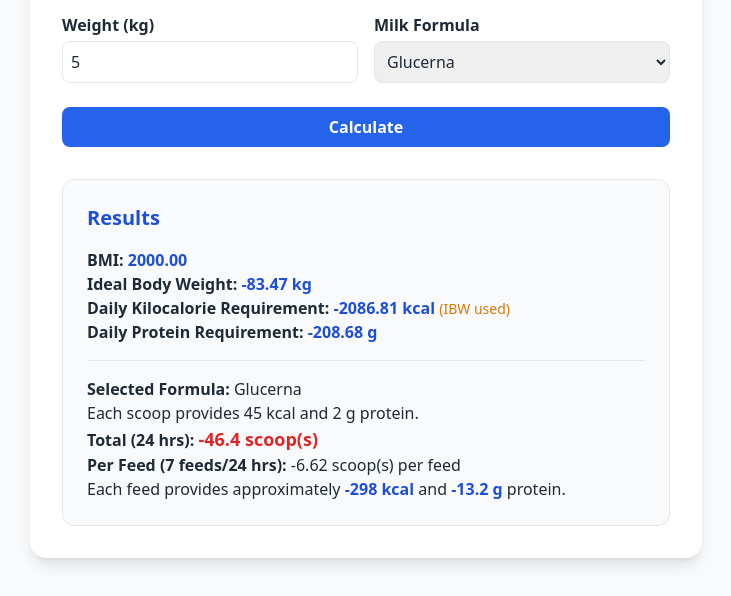
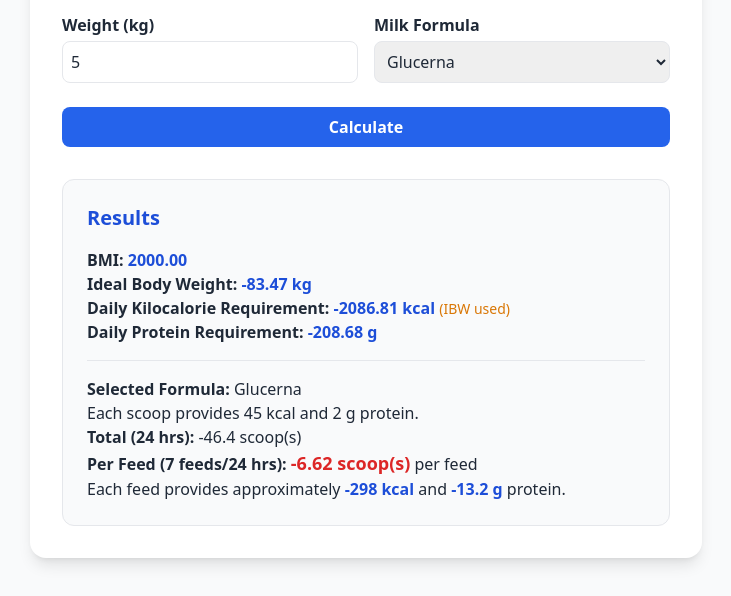
Before and after one commit to retep1991/Nutricalc, a plain HTML site: page index.html in a window 1280 px wide. Both pictures are taken after typing "5", "5" into the empty fields and a click on the button "Calculate". Shown: the part 204-800 px from the top of the page, without its empty margins (274-1005 px from the left). Drawn offline with nearby package versions, Linux system fonts and the light colour scheme.

Commit message:
Refactor total and per feed display in index.html

```diff
--- a/index.html
+++ b/index.html
@@ -148,10 +148,9 @@
         <hr class="my-4">
         <p><strong>Selected Formula:</strong> ${milkChoice}</p>
         <p>Each ${milk.unit} provides ${milk.kcal} kcal and ${milk.protein} g protein.</p>
-        <p><strong>Total (24 hrs):</strong>
-          <span class="text-red-600 font-bold text-lg">${totalUnits.toFixed(1)} ${milk.unit}(s)</span>
-        </p>
-        <p><strong>Per Feed (${feedsPerDay} feeds/24 hrs):</strong> ${perFeedUnits.toFixed(2)} ${milk.unit}(s) per feed</p>
+        <p><strong>Total (24 hrs):</strong> ${totalUnits.toFixed(1)} ${milk.unit}(s)</p>
+        <p><strong>Per Feed (${feedsPerDay} feeds/24 hrs):</strong>
+          <span class="text-red-600 font-bold text-lg">${perFeedUnits.toFixed(2)} ${milk.unit}(s)</span> per feed</p>
         ${volumeText}
         <p>Each feed provides approximately
           <span class="font-semibold text-blue-700">${kcalFeed.toFixed(0)} kcal</span> and
```
